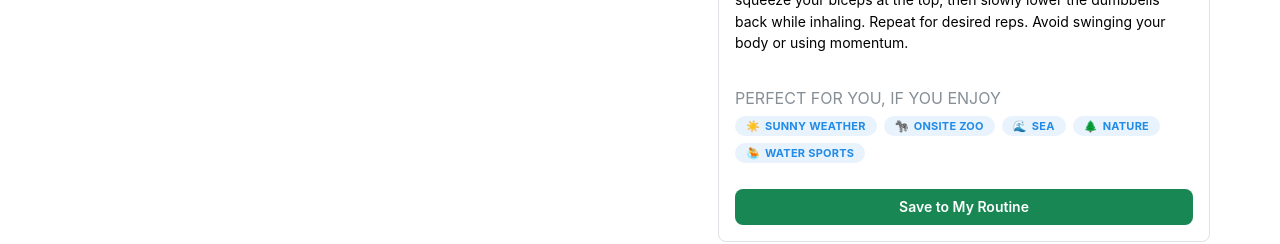
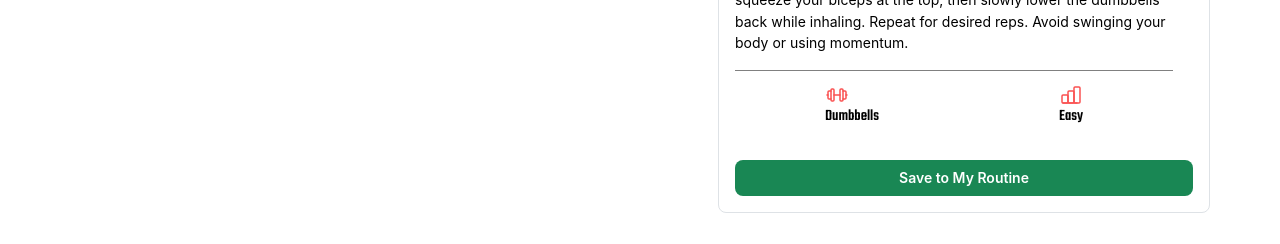
Before and after one commit to fairleyv/Exercise2Me, a React (Vite) app in the folder client/: page / in a window 1280 px wide. Shown: the part 684-928 px from the top of the page. After the commit the page ends 905 px from the top, so only its background shows below. Built offline with nearby package versions, Linux system fonts and the light colour scheme.

Commit message:
finished up exercisecard

```diff
--- a/client/src/components/mantine/ExerciseCard.jsx
+++ b/client/src/components/mantine/ExerciseCard.jsx
@@ -1,4 +1,6 @@
 // import { IconHeart } from '@tabler/icons-react';
+
+import { IconBarbell, IconChartBarPopular } from '@tabler/icons-react';
 import { Card, Image, Text, Group, Badge, Button, ActionIcon } from '@mantine/core';
 import classes from './ExerciseCard.module.css';
 
@@ -9,22 +11,22 @@ const mockdata = {
   country: 'Upper Body',
   description:
     'Stand with feet shoulder-width apart, holding dumbbells with arms fully extended and palms facing forward. Keep elbows close to your torso. Curl the weights by contracting your biceps until the dumbbells reach shoulder level, exhaling as you lift. Pause and squeeze your biceps at the top, then slowly lower the dumbbells back while inhaling. Repeat for desired reps. Avoid swinging your body or using momentum.',
-  badges: [
-    { emoji: '☀️', label: 'Sunny weather' },
-    { emoji: '🦓', label: 'Onsite zoo' },
-    { emoji: '🌊', label: 'Sea' },
-    { emoji: '🌲', label: 'Nature' },
-    { emoji: '🤽', label: 'Water sports' },
-  ],
+//   badges: [
+//     { emoji: '☀️', label: 'Sunny weather' },
+//     { emoji: '🦓', label: 'Onsite zoo' },
+//     { emoji: '🌊', label: 'Sea' },
+//     { emoji: '🌲', label: 'Nature' },
+//     { emoji: '🤽', label: 'Water sports' },
+//   ],
 };
 
 export function ExerciseCard() {
   const { image, title, description, country, badges } = mockdata;
-  const features = badges.map((badge) => (
-    <Badge variant="light" key={badge.label} leftSection={badge.emoji}>
-      {badge.label}
-    </Badge>
-  ));
+//   const features = badges.map((badge) => (
+//     <Badge variant="light" key={badge.label} leftSection={badge.emoji}>
+//       {badge.label}
+//     </Badge>
+//   ));
 
   return (
     <Card withBorder radius="md" p="md" className={classes.card}>
@@ -46,21 +48,38 @@ export function ExerciseCard() {
         </Text>
       </Card.Section>
 
-      <Card.Section className={classes.section}>
+
+
+      {/* <Card.Section className={classes.section}>
         <Text mt="md" className={classes.label} c="dimmed">
           Perfect for you, if you enjoy
         </Text>
         <Group gap={7} mt={5}>
           {features}
         </Group>
-      </Card.Section>
+      </Card.Section> */}
+
+
+    <Card.Section className={classes.section}>
+        <div className={classes.iconContainer}>
+            <div>
+                <IconBarbell className={classes.like} stroke={1.5} />
+                <h6>Dumbbells</h6>
+            </div>
+            <div>
+                <IconChartBarPopular className={classes.like} stroke={1.5} />
+                <h6>Easy</h6>
+            </div>
+        </div>
+     </Card.Section>
+
 
       <Group mt="xs">
         <Button radius="md" style={{ flex: 1 }} color= "#198754">
           Save to My Routine
         </Button>
         {/* <ActionIcon variant="default" radius="md" size={36}>
-          <IconHeart className={classes.like} stroke={1.5} />
+          <IconBarbell className={classes.like} stroke={1.5} />
         </ActionIcon> */}
       </Group>
     </Card>
--- a/client/src/components/mantine/ExerciseCard.module.css
+++ b/client/src/components/mantine/ExerciseCard.module.css
@@ -11,8 +11,6 @@
 
   .like {
     color: var(--mantine-color-red-6);
-    width: rem(20px);
-    height: rem(20px);
   }
 
   .label {
@@ -20,3 +18,12 @@
     font-size: var(--mantine-font-size-xs);
     font-weight: 700;
   }
+
+  .iconContainer {
+    border-top: 1px solid grey;
+    padding-top: 10px;
+    display: flex;
+    justify-content: space-around;
+    align-items: center;
+    margin-right: 20px; /* Adjust margin as needed */
+  }
```
